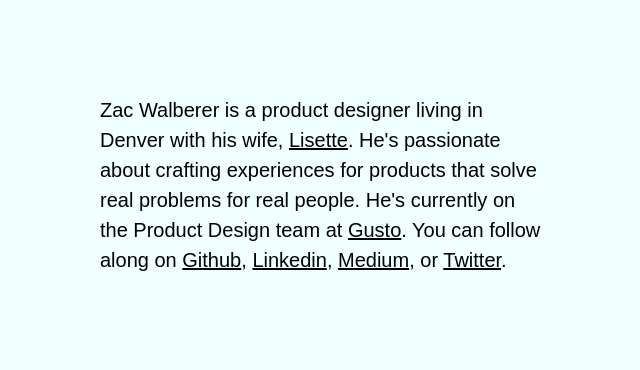
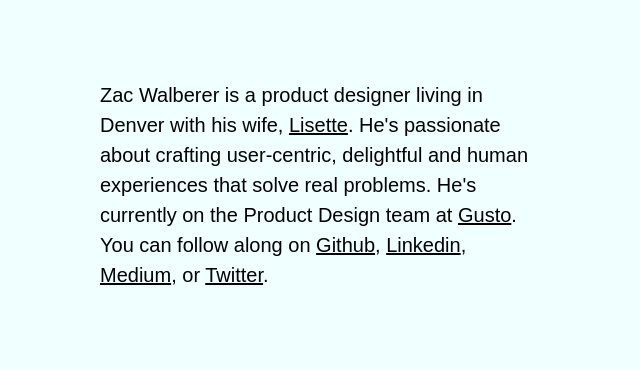
Before and after one commit to zacwalberer/zw-2018, a Gatsby site: page / in a window 1280 px wide. Shown: the part 215-585 px from the top of the page, without its empty margins (316-956 px from the left). Built offline with nearby package versions, Linux system fonts and the light colour scheme; Gatsby itself is replaced by a stand-in of ours; a web font is replaced by a local one.

Commit message:
Updating content

```diff
--- a/src/pages/index.js
+++ b/src/pages/index.js
@@ -12,9 +12,9 @@
         rel="noopener noreferrer"
       >
         Lisette
-      </a>. He's passionate about crafting experiences for products that solve
-      real problems for real people. He's currently on the Product Design team
-      at{' '}
+      </a>. He's passionate about crafting user-centric, delightful and human
+      experiences that solve real problems. He's currently on the Product Design
+      team at{' '}
       <a
         className="link dim underline black"
         href="https://gusto.com"
```
